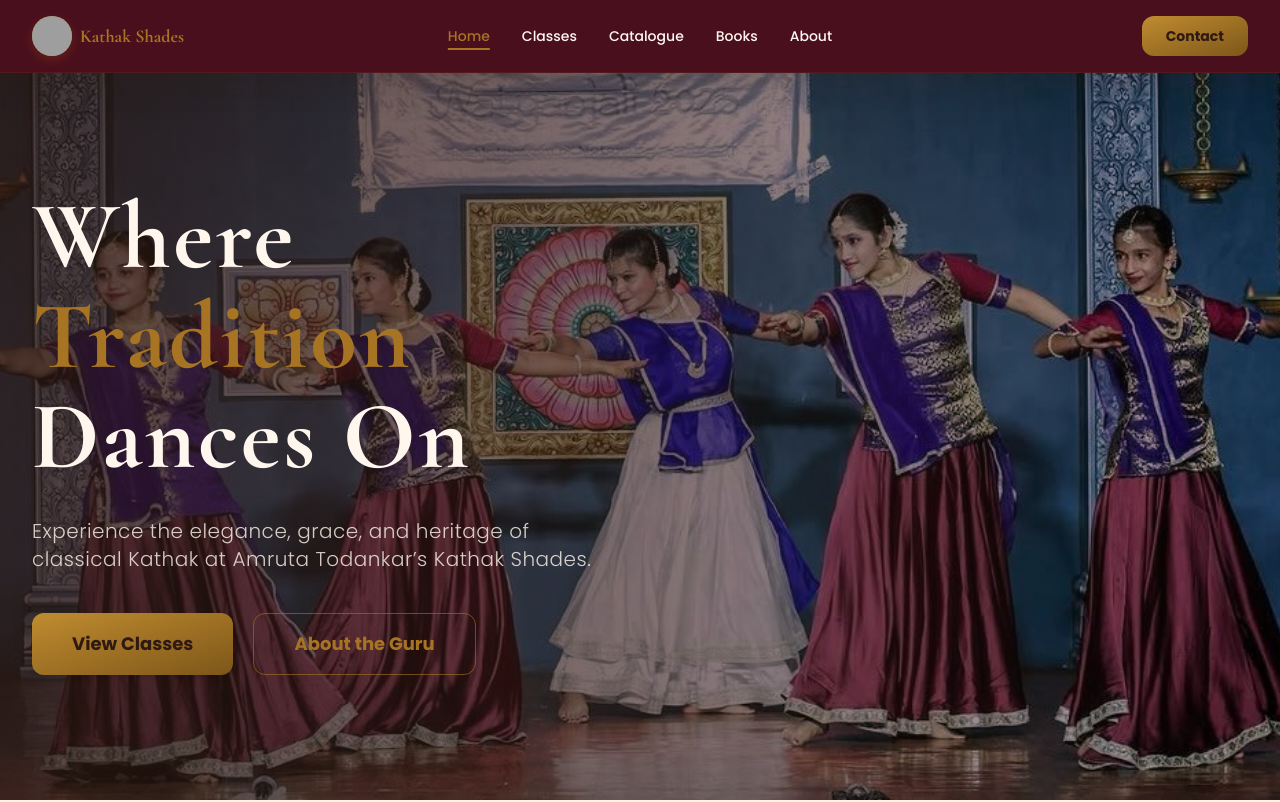
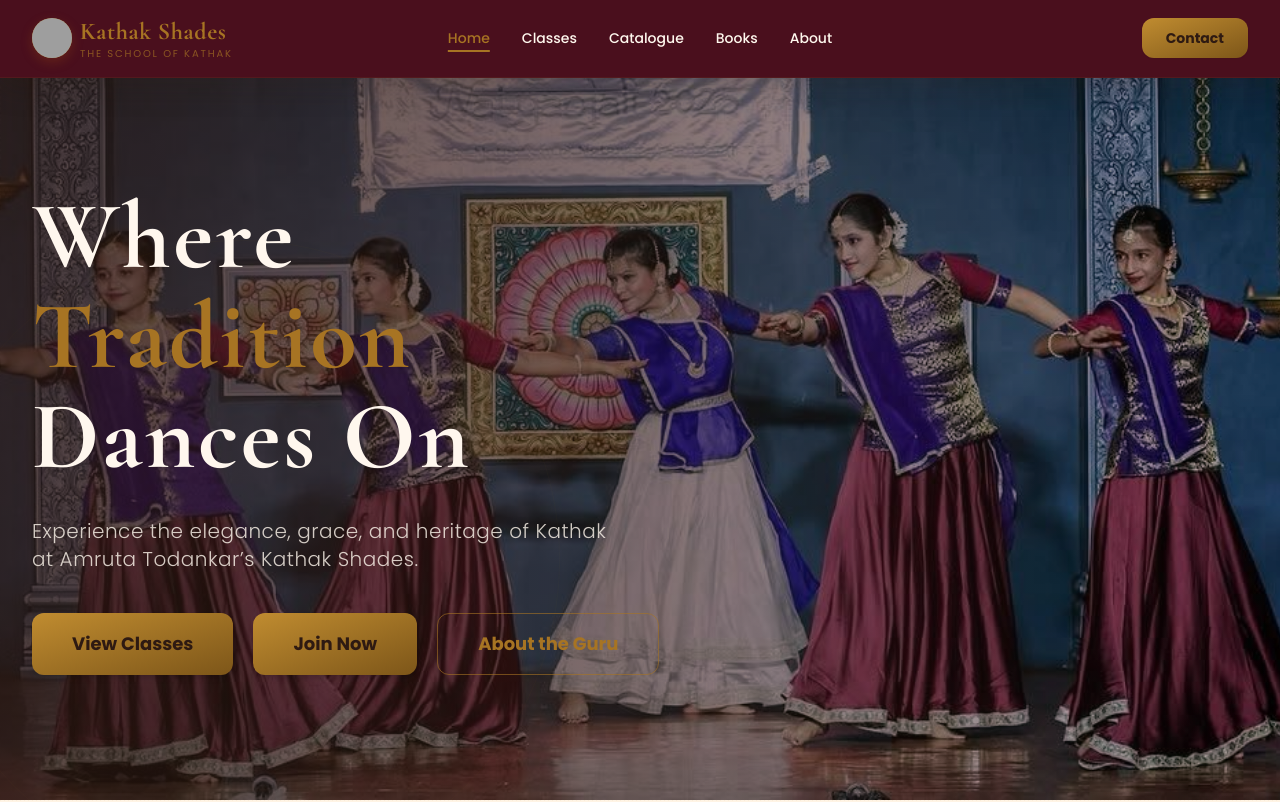
Before and after one commit to Rushabh1697/KATHAKSHADES, a Next.js app: page / in a window 1280 px wide. Shown: the top 802 px of the page. Built offline with nearby package versions, Linux system fonts and the light colour scheme; grey boxes are pictures that could not be loaded.

Commit message:
feat: add Join Now button, update nav logo, fix social icons, remove classical word

```diff
--- a/components/Navigation.tsx
+++ b/components/Navigation.tsx
@@ -44,9 +44,14 @@
               <span className="text-brand-maroon font-serif font-bold text-sm">KS</span>
             )}
           </div>
-          <span className="text-brand-gold font-serif font-bold text-lg hidden sm:inline">
-            Kathak Shades
-          </span>
+          <div className="hidden sm:flex flex-col leading-tight">
+            <span className="text-brand-gold font-serif font-bold text-2xl tracking-wide">
+              Kathak Shades
+            </span>
+            <span className="text-brand-gold/70 font-sans text-[10px] tracking-[0.18em] uppercase">
+              The School Of Kathak
+            </span>
+          </div>
         </Link>
 
         {/* Desktop Menu (Centered) */}
--- a/components/pages/Contact.tsx
+++ b/components/pages/Contact.tsx
@@ -1,7 +1,7 @@
 'use client';
 
 import { useState, FormEvent } from 'react';
-import { Landmark, CalendarDays, Clock, Phone, Globe, MessageCircle, Camera, Play } from 'lucide-react';
+import { Landmark, CalendarDays, Clock, Phone, Globe } from 'lucide-react';
 
 export default function Contact() {
   const [formData, setFormData] = useState({
@@ -170,22 +170,42 @@
             <div className="bg-white/20 backdrop-blur-md border-2 border-brand-gold/40 p-6 rounded-2xl">
               <h3 className="font-serif text-xl font-bold text-brand-gold mb-4 flex items-center gap-2"><Globe className="w-5 h-5" /> Follow Us</h3>
               <div className="flex gap-4 flex-wrap">
-                {[
-                  { label: 'WhatsApp', href: 'https://wa.me/919773602766', icon: <MessageCircle className="w-5 h-5" /> },
-                  { label: 'Instagram', href: 'https://www.instagram.com/kathak_shades?utm_source=ig_web_button_share_sheet&igsh=ZDNlZDc0MzIxNw==', icon: <Camera className="w-5 h-5" /> },
-                  { label: 'YouTube', href: 'https://www.youtube.com/@kathak_shades6419', icon: <Play className="w-5 h-5" /> },
-                ].map(s => (
+                {/* WhatsApp */}
                 <a
-                    key={s.label}
-                    href={s.href}
+                  href="https://wa.me/919773602766"
                   target="_blank"
                   rel="noopener noreferrer"
-                    title={s.label}
+                  title="WhatsApp"
                   className="bg-brand-gold text-brand-maroon w-12 h-12 rounded-full flex items-center justify-center hover:bg-brand-gold/90 transition-colors font-bold text-lg"
                 >
-                    {s.icon}
+                  <svg xmlns="http://www.w3.org/2000/svg" width="22" height="22" viewBox="0 0 24 24" fill="currentColor">
+                    <path d="M17.472 14.382c-.297-.149-1.758-.867-2.03-.967-.273-.099-.471-.148-.67.15-.197.297-.767.966-.94 1.164-.173.199-.347.223-.644.075-.297-.15-1.255-.463-2.39-1.475-.883-.788-1.48-1.761-1.653-2.059-.173-.297-.018-.458.13-.606.134-.133.298-.347.446-.52.149-.174.198-.298.298-.497.099-.198.05-.371-.025-.52-.075-.149-.669-1.612-.916-2.207-.242-.579-.487-.5-.669-.51-.173-.008-.371-.01-.57-.01-.198 0-.52.074-.792.372-.272.297-1.04 1.016-1.04 2.479 0 1.462 1.065 2.875 1.213 3.074.149.198 2.096 3.2 5.077 4.487.709.306 1.262.489 1.694.625.712.227 1.36.195 1.871.118.571-.085 1.758-.719 2.006-1.413.248-.694.248-1.289.173-1.413-.074-.124-.272-.198-.57-.347m-5.421 7.403h-.004a9.87 9.87 0 01-5.031-1.378l-.361-.214-3.741.982.998-3.648-.235-.374a9.86 9.86 0 01-1.51-5.26c.001-5.45 4.436-9.884 9.888-9.884 2.64 0 5.122 1.03 6.988 2.898a9.825 9.825 0 012.893 6.994c-.003 5.45-4.437 9.884-9.885 9.884m8.413-18.297A11.815 11.815 0 0012.05 0C5.495 0 .16 5.335.157 11.892c0 2.096.547 4.142 1.588 5.945L.057 24l6.305-1.654a11.882 11.882 0 005.683 1.448h.005c6.554 0 11.89-5.335 11.893-11.893a11.821 11.821 0 00-3.48-8.413z"/>
+                  </svg>
                 </a>
-                ))}
+                {/* Instagram */}
+                <a
+                  href="https://www.instagram.com/kathak_shades?utm_source=ig_web_button_share_sheet&igsh=ZDNlZDc0MzIxNw=="
+                  target="_blank"
+                  rel="noopener noreferrer"
+                  title="Instagram"
+                  className="bg-brand-gold text-brand-maroon w-12 h-12 rounded-full flex items-center justify-center hover:bg-brand-gold/90 transition-colors font-bold text-lg"
+                >
+                  <svg xmlns="http://www.w3.org/2000/svg" width="22" height="22" viewBox="0 0 24 24" fill="currentColor">
+                    <path d="M12 2.163c3.204 0 3.584.012 4.85.07 3.252.148 4.771 1.691 4.919 4.919.058 1.265.069 1.645.069 4.849 0 3.205-.012 3.584-.069 4.849-.149 3.225-1.664 4.771-4.919 4.919-1.266.058-1.644.07-4.85.07-3.204 0-3.584-.012-4.849-.07-3.26-.149-4.771-1.699-4.919-4.92-.058-1.265-.07-1.644-.07-4.849 0-3.204.013-3.583.07-4.849.149-3.227 1.664-4.771 4.919-4.919 1.266-.057 1.645-.069 4.849-.069zM12 0C8.741 0 8.333.014 7.053.072 2.695.272.273 2.69.073 7.052.014 8.333 0 8.741 0 12c0 3.259.014 3.668.072 4.948.2 4.358 2.618 6.78 6.98 6.98C8.333 23.986 8.741 24 12 24c3.259 0 3.668-.014 4.948-.072 4.354-.2 6.782-2.618 6.979-6.98.059-1.28.073-1.689.073-4.948 0-3.259-.014-3.667-.072-4.947-.196-4.354-2.617-6.78-6.979-6.98C15.668.014 15.259 0 12 0zm0 5.838a6.162 6.162 0 100 12.324 6.162 6.162 0 000-12.324zM12 16a4 4 0 110-8 4 4 0 010 8zm6.406-11.845a1.44 1.44 0 100 2.881 1.44 1.44 0 000-2.881z"/>
+                  </svg>
+                </a>
+                {/* YouTube */}
+                <a
+                  href="https://www.youtube.com/@kathak_shades6419"
+                  target="_blank"
+                  rel="noopener noreferrer"
+                  title="YouTube"
+                  className="bg-brand-gold text-brand-maroon w-12 h-12 rounded-full flex items-center justify-center hover:bg-brand-gold/90 transition-colors font-bold text-lg"
+                >
+                  <svg xmlns="http://www.w3.org/2000/svg" width="22" height="22" viewBox="0 0 24 24" fill="currentColor">
+                    <path d="M23.498 6.186a3.016 3.016 0 00-2.122-2.136C19.505 3.545 12 3.545 12 3.545s-7.505 0-9.377.505A3.017 3.017 0 00.502 6.186C0 8.07 0 12 0 12s0 3.93.502 5.814a3.016 3.016 0 002.122 2.136c1.871.505 9.376.505 9.376.505s7.505 0 9.377-.505a3.015 3.015 0 002.122-2.136C24 15.93 24 12 24 12s0-3.93-.502-5.814zM9.545 15.568V8.432L15.818 12l-6.273 3.568z"/>
+                  </svg>
+                </a>
               </div>
             </div>
           </div>
--- a/components/pages/Hero.tsx
+++ b/components/pages/Hero.tsx
@@ -47,7 +47,7 @@
           </h1>
 
           <p className="font-sans text-brand-cream/80 text-lg md:text-xl font-light tracking-wide mb-10 max-w-xl">
-            Experience the elegance, grace, and heritage of classical Kathak at Amruta Todankar&rsquo;s Kathak Shades.
+            Experience the elegance, grace, and heritage of Kathak at Amruta Todankar&rsquo;s Kathak Shades.
           </p>
 
           <div className="flex flex-col sm:flex-row gap-5">
@@ -56,6 +56,12 @@
               className="inline-flex justify-center items-center bg-gradient-to-br from-brand-gold-light to-brand-gold-dark text-brand-black px-10 py-4 rounded-[12px] font-sans font-bold text-lg hover:shadow-[0_4px_20px_rgba(179,92,17,0.4)] transition-all transform hover:-translate-y-1 hover:scale-[1.02] shadow-md"
             >
               View Classes
+            </Link>
+            <Link
+              href="/contact"
+              className="inline-flex justify-center items-center bg-gradient-to-br from-brand-gold-light to-brand-gold-dark text-brand-black px-10 py-4 rounded-[12px] font-sans font-bold text-lg hover:shadow-[0_4px_20px_rgba(179,92,17,0.4)] transition-all transform hover:-translate-y-1 hover:scale-[1.02] shadow-md"
+            >
+              Join Now
             </Link>
             <Link
               href="/about"
```
Lines whose indentation alone changed are shown as unchanged.
